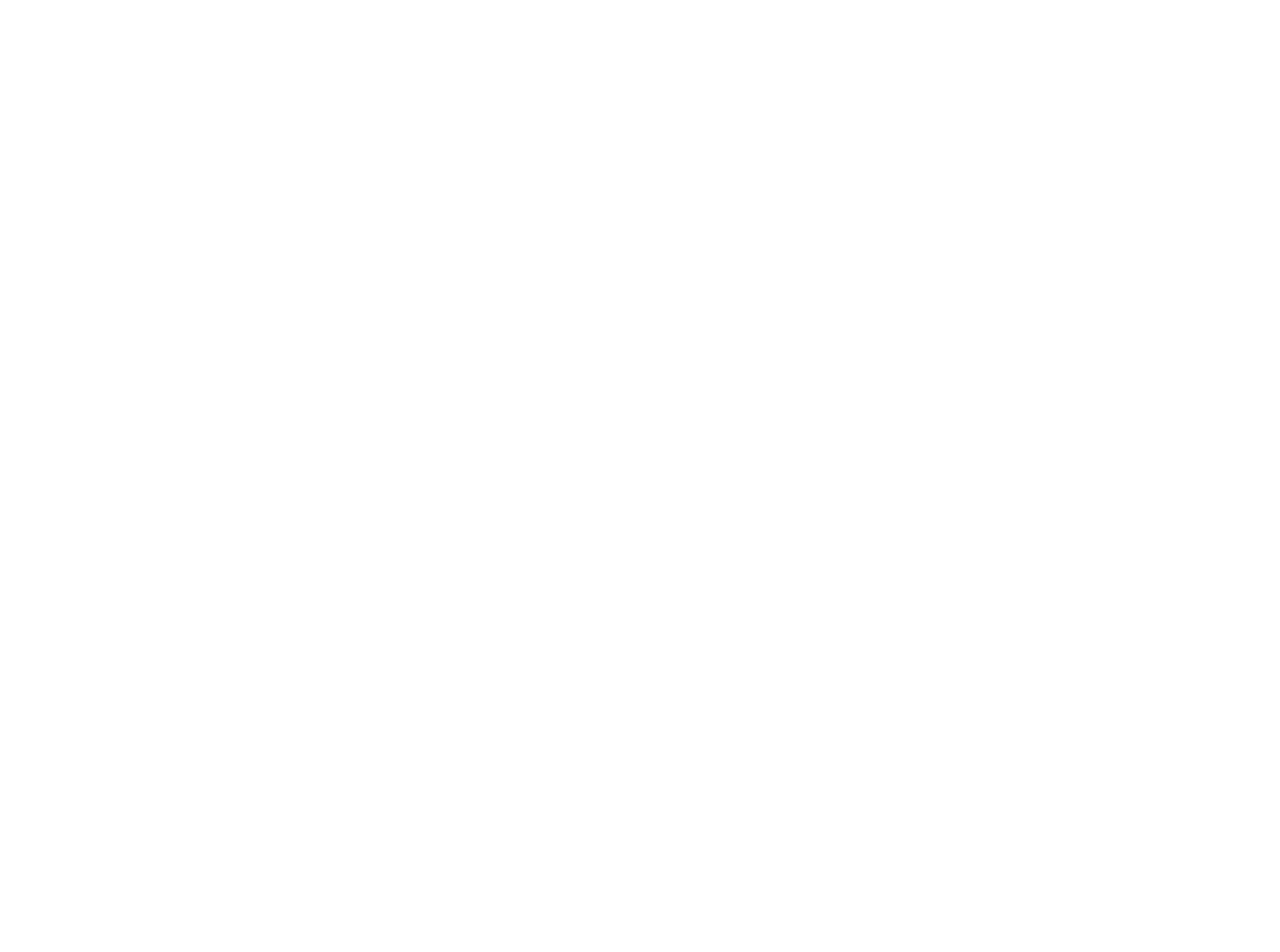
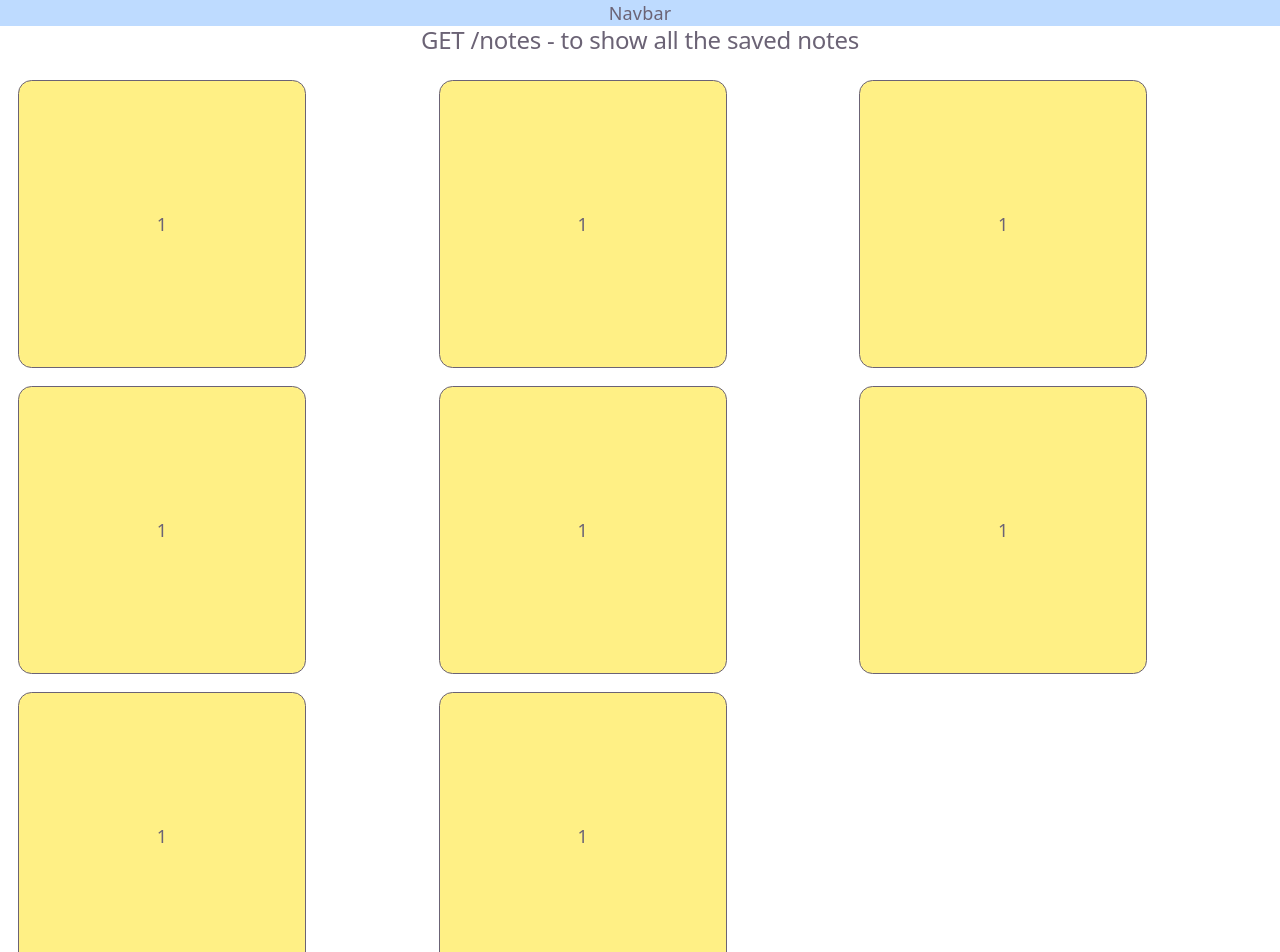
Before and after one commit to creativeknightl0/FavSource, a React (Vite) app in the folder Frontend/react/: page /notes in a window 1280 px wide. Before the commit this address had no page. Shown: the top 952 px of the page. Before the commit the page ends 800 px from the top, so only its background shows below. Built offline with nearby package versions, Linux system fonts and the light colour scheme.

Commit message:
testing out notes ui

```diff
--- a/Frontend/react/src/App.jsx
+++ b/Frontend/react/src/App.jsx
@@ -7,6 +7,7 @@
 import NewActressAddPage from "./pages/NewActressAddPage";
 import ParticularActressPage from "./pages/ParticularActressPage";
 import EditParticularActressPage from "./pages/EditParticularActressPage";
+import AllNotesPage from './pages/AllNotesPage';
 
 function App() {
 
@@ -18,11 +19,14 @@
       <Route path="/actress/new" element={<NewActressAdd />} />
       <Route path="/actress/:id/edit" element={<EditExistingActress />} />
 
-      {/* v2 with real data inside the mongodb and with RESTful api callings */}
+      {/* v2 with real data inside the mongodb and with RESTful api callings - phase 1 for the FavSource */}
       <Route path="/actresses" element={<AllActressesPage />} />
       <Route path="/actresses/new" element={<NewActressAddPage />} />
       <Route path="/actresses/:id" element={<ParticularActressPage />} />
       <Route path="/actresses/:id/edit" element={<EditParticularActressPage />} />
+
+      {/* v3 solving notes saving issue with a CRUD - phase 2 for the FavSource */}
+      <Route path="/notes" element={<AllNotesPage />} />
     </Routes>
   )
 }
--- a/Frontend/react/src/index.css
+++ b/Frontend/react/src/index.css
@@ -37,11 +37,9 @@
 }
 
 #root {
-  width: 1126px;
   max-width: 100%;
   margin: 0 auto;
   text-align: center;
-  min-height: 100svh;
   display: flex;
   flex-direction: column;
   justify-content: center;
--- /dev/null
+++ b/Frontend/react/src/pages/AllNotesPage.jsx
@@ -0,0 +1,36 @@
+import Navbar from './components/Navbar';
+
+export default function AllNotesPage() {
+    return (
+        <div className='grid'>
+            <Navbar />
+            <h2>GET /notes - to show all the saved notes</h2>
+            <div className="grid grid-cols-1 md:grid-cols-2 lg:grid-cols-3 gap-4 p-4">
+                <div className="border w-64 h-64 rounded-xl flex justify-center items-center bg-yellow-200">
+                    1
+                </div>
+                <div className="border w-64 h-64 rounded-xl flex justify-center items-center bg-yellow-200">
+                    1
+                </div>
+                <div className="border w-64 h-64 rounded-xl flex justify-center items-center bg-yellow-200">
+                    1
+                </div>
+                <div className="border w-64 h-64 rounded-xl flex justify-center items-center bg-yellow-200">
+                    1
+                </div>
+                <div className="border w-64 h-64 rounded-xl flex justify-center items-center bg-yellow-200">
+                    1
+                </div>
+                <div className="border w-64 h-64 rounded-xl flex justify-center items-center bg-yellow-200">
+                    1
+                </div>
+                <div className="border w-64 h-64 rounded-xl flex justify-center items-center bg-yellow-200">
+                    1
+                </div>
+                <div className="border w-64 h-64 rounded-xl flex justify-center items-center bg-yellow-200">
+                    1
+                </div>
+            </div>
+        </div>
+    )
+}
--- /dev/null
+++ b/Frontend/react/src/pages/components/Navbar.jsx
@@ -0,0 +1,7 @@
+export default function Navbar() {
+    return (
+        <div className="bg-blue-200">
+            Navbar
+        </div>
+    )
+}
```
